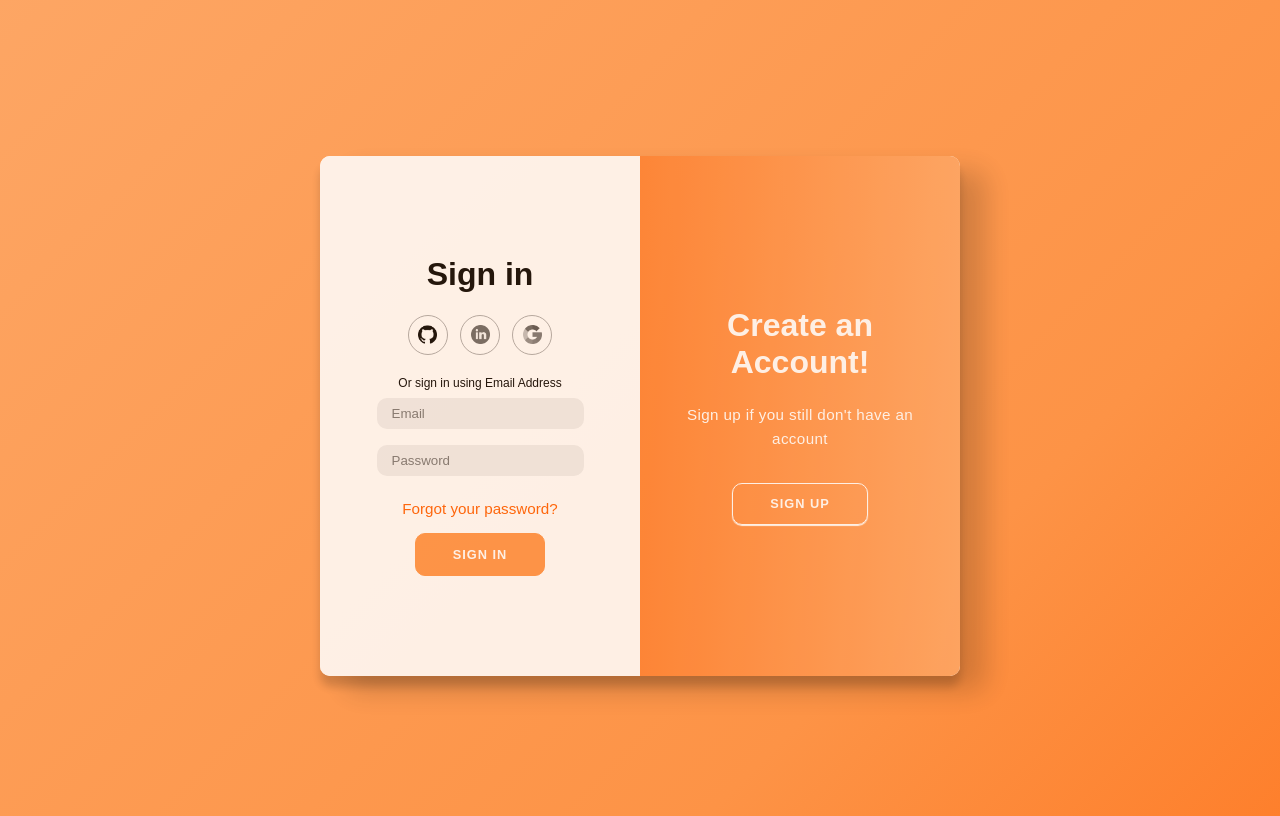
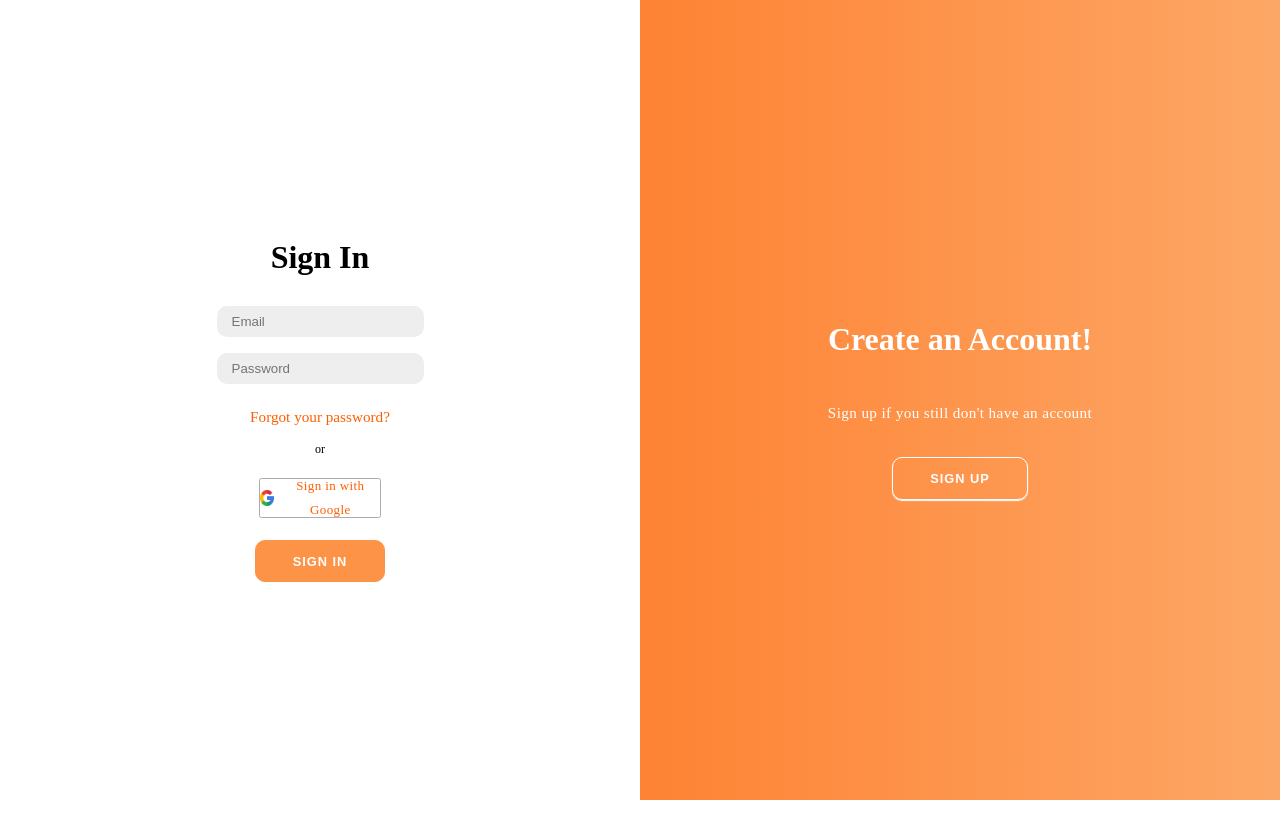
Before and after one commit to DenisDuque/TiendaOnline, a PHP site: page /TiendaOnline/views/LoginView.html in a window 1280 px wide. Run offline with PHP 8.4, Linux system fonts and the light colour scheme.

Commit message:
Login cambiado

```diff
--- a/views/LoginView.html
+++ b/views/LoginView.html
@@ -13,24 +13,7 @@
             <div class="form-container sign-up-container">
                 <form action="index.php?page=login&action=register" method="POST">
                     <h1>Sign Up</h1>
-                    <div class="social-container">
-                        <a href="https://github.com/DenisDuque" target="_blank" class="social">
-                            <div>
-                                <img src="views/assets/images/utils/github.png" alt="GitHub">
-                            </div>
-                        </a>
-                        <a href="https://www.linkedin.com/in/denis-duque-4145b5282/" target="_blank" class="social">
-                            <div>
-                                <img src="views/assets/images/utils/linkedin.png" alt="LinkedIn">
-                            </div>
-                        </a>
-                        <a href="mailto:d.duque.dev@gmail.com" target="_blank" class="social">
-                            <div>
-                                <img src="views/assets/images/utils/google.png" alt="Google">
-                            </div>
-                        </a>
-                    </div>
-                    <span>Or use your Email for registration</span>
+
                     <label>
                         <input type="text" name="registerUsername" placeholder="Name">
                     </label>
@@ -43,30 +26,21 @@
                     <label>
                         <input type="password" name="registerPassword" placeholder="Password">
                     </label>
+                    <span>or</span>
+                    <button class="social-container button-expand">
+                        <a href="mailto:d.duque.dev@gmail.com" target="_blank" class="social">
+                            <div>
+                                <img src="views/assets/images/utils/google.png" alt="Google">
+                                <p>Sign up with Google</p>
+                            </div>
+                        </a>
+                    </button>
                     <button style="margin-top: 9px">Sign Up</button>
                 </form>
             </div>
             <div class="form-container sign-in-container">
                 <form action="index.php?page=login&action=login" method="POST">
-                    <h1>Sign in</h1>
-                    <div class="social-container">
-                        <a href="https://github.com/DenisDuque" target="_blank" class="social">
-                            <div>
-                                <img src="views/assets/images/utils/github.png" alt="GitHub">
-                            </div>
-                        </a>
-                        <a href="https://www.linkedin.com/in/denis-duque-4145b5282/" target="_blank" class="social">
-                            <div>
-                                <img src="views/assets/images/utils/linkedin.png" alt="LinkedIn">
-                            </div>
-                        </a>
-                        <a href="mailto:d.duque.dev@gmail.com" target="_blank" class="social">
-                            <div>
-                                <img src="views/assets/images/utils/google.png" alt="Google">
-                            </div>
-                        </a>
-                    </div>
-                    <span>Or sign in using Email Address</span>
+                    <h1>Sign In</h1>
                     <label>
                         <input type="email" name="loginEmail" placeholder="Email">
                     </label>
@@ -74,6 +48,15 @@
                         <input type="password" name="loginPassword" placeholder="Password">
                     </label>
                     <a href="#">Forgot your password?</a>
+                    <span>or</span>
+                    <div class="social-container">
+                        <a href="mailto:d.duque.dev@gmail.com" target="_blank" class="social">
+                            <div class="button-expand">
+                                <img src="views/assets/images/utils/google.png" alt="Google">
+                                <p>Sign in with Google</p>
+                            </div>
+                        </a>
+                    </div>
                     <button>Sign In</button>
                 </form>
             </div>
--- a/views/scss/css/Login.css
+++ b/views/scss/css/Login.css
@@ -1,41 +1,16 @@
 html, body {
   width: 100%;
   height: 100%;
+  margin: 0;
+  padding: 0;
 }
 
-body {
-  font-family: "Montserrat", sans-serif;
-  display: flex;
-  flex-direction: column;
-  overflow: hidden;
-  align-items: center;
-  justify-content: center;
-  background-size: 300% 300%;
-  background-image: linear-gradient(-45deg, #FF5E00 0%, #FD9346 25%, #FDA766 51%, #FFCB74 100%);
-  animation: AnimateBackground 20s ease infinite;
-  height: 100vh;
-  margin: -2vh 0 6vh;
-  margin-top: 2vh;
-  -webkit-user-select: none;
-  -moz-user-select: none;
-       user-select: none;
-}
-@keyframes AnimateBackground {
-  0% {
-    background-position: 0% 50%;
-  }
-  50% {
-    background-position: 100% 50%;
-  }
-  100% {
-    background-position: 0% 50%;
-  }
-}
 * {
   box-sizing: border-box;
+  overflow: hidden;
 }
 
-h1 {
+h2 {
   font-weight: bold;
   margin: 0;
 }
@@ -61,15 +36,11 @@ a {
 
 .container {
   background: #fff;
-  border-radius: 10px;
-  box-shadow: 2vw 1.9vh 28px rgba(0, 0, 5, 0.2), 0 1.3vh 10px rgba(0, 0, 0, 0.2);
   position: relative;
   overflow: hidden;
-  opacity: 85%;
-  width: 50vw;
-  max-width: 100%;
-  min-height: 65vh;
-  transition: 333ms;
+  width: 100vw;
+  height: 100vh;
+  transition: 0.3s;
 }
 
 .form-container form {
@@ -86,38 +57,37 @@ a {
 .social-container {
   margin: 2.7vh 0;
   display: block;
+  width: 9.6vw;
 }
 
 .social-container a {
   border: 1px solid #ABABAB;
-  border-radius: 50%;
-  display: inline-flex;
+  border-radius: 0.2vw;
+  display: flex;
+  flex-direction: row;
   justify-content: center;
   align-items: center;
-  margin: 0 0.3vw;
+  margin: 0;
   height: 5vh;
-  width: 5vh;
-  transition: 0.33s;
-}
-.social-container a:hover {
-  transform: rotateZ(13deg);
-  border: 1px solid #FF5E00;
+  width: 100%;
 }
 .social-container a div {
   width: 100%;
   height: 100%;
   display: flex;
+  flex-direction: row;
   align-items: center;
-  filter: grayscale(100);
-  transition: filter 1s ease;
   justify-content: center;
 }
-.social-container a div:hover {
-  filter: grayscale(0);
+.social-container a div img {
+  width: 2vh;
+  height: 2vh;
 }
-.social-container a div img {
-  width: 50%;
-  height: 50%;
+.social-container a div p {
+  font-size: 13px;
+  margin: 0;
+  padding: 0;
+  padding-left: 0.5vw;
 }
 
 .form-container input {
--- a/views/scss/login.scss
+++ b/views/scss/login.scss
@@ -1,64 +1,18 @@
 @import 'variables.scss';
-// Animated Wave Background Style
 html, body {
     width: 100%;
     height: 100%;
-}
-
-// Background Section Style
-body {
-    font-family: 'Montserrat', sans-serif;
-    display: flex;
-    flex-direction: column;
-    overflow: hidden;
-    align-items: center;
-    justify-content: center;
-    background-size: 300% 300%;
-    // Make gradient transition from dark to light
-    background-image: linear-gradient(-45deg, $orange 0%, #FD9346 25%, #FDA766 51%, $yellow 100%);
-    -webkit-animation: AnimateBackground 20s ease infinite;
-    animation: AnimateBackground 20s ease infinite;
-    height: 100vh;
-    margin: -2vh 0 6vh;
-    margin-top: 2vh;
-
-    -webkit-user-select: none; // Safari
-    -ms-user-select: none; // IE 10 and IE 11
-    user-select: none; // Standard syntax
-}
-
-// Google Chrome, Safari
-@-webkit-keyframes AnimateBackground {
-    0% {
-        background-position: 0% 50%;
-    }
-    50% {
-        background-position: 100% 50%;
-    }
-    100% {
-        background-position: 0% 50%;
-    }
-}
-
-// Others
-@keyframes AnimateBackground {
-    0% {
-        background-position: 0% 50%;
-    }
-    50% {
-        background-position: 100% 50%;
-    }
-    100% {
-        background-position: 0% 50%;
-    }
+    margin: 0;
+    padding: 0;
 }
 
 // Login Section Style
 * {
     box-sizing: border-box;
+    overflow: hidden;
 }
 
-h1 {
+h2 {
     font-weight: bold;
     margin: 0;
 }
@@ -84,15 +38,11 @@ a {
 
 .container {
     background: #fff;
-    border-radius: 10px;
-    box-shadow: 2vw 1.9vh 28px rgba(0, 0, 5, .2), 0 1.3vh 10px rgba(0, 0, 0, .2);
     position: relative;
     overflow: hidden;
-    opacity: 85%;
-    width: 50vw;
-    max-width: 100%;
-    min-height: 65vh;
-    transition: 333ms;
+    width: 100vw;
+    height: 100vh;
+    transition: 0.3s;
 }
 
 .form-container form {
@@ -109,40 +59,52 @@ a {
 .social-container {
     margin: 2.7vh 0;
     display: block;
+    width: 9.6vw;
+}
+
+.button-expand {
+    transition: all 0.25s ease;
+    &::after{
+      box-shadow: inset 0 0 0 1px $orange;
+    }
+    &::before{
+      background: $orange;
+      box-shadow: inset 0 0 0 $icon-size $white;
+    }
+    &:hover::before{
+      box-shadow: inset 0 0 0 1px $white;
+    }
 }
 
 .social-container a {
     border: 1px solid $grey;
-    border-radius: 50%;
-    display: inline-flex;
+    border-radius: 0.2vw;
+    display: flex;
+    flex-direction: row;
     justify-content: center;
     align-items: center;
-    margin: 0 0.3vw;
+    margin: 0;
     height: 5vh;
-    width: 5vh;
-    transition: 0.33s;
-
-    &:hover {
-        transform: rotateZ(13deg);
-        border: 1px solid $orange;
-    }
+    width: 100%;
 
     div {
         width: 100%;
         height: 100%;
         display: flex;
+        flex-direction: row;
         align-items: center;
-        filter: grayscale(100);
-        transition: filter 1s ease;
         justify-content: center;
 
-        &:hover {
-            filter: grayscale(0);
+        img {
+            width: 2vh;
+            height: 2vh;
         }
 
-        img {
-            width: 50%;
-            height: 50%;
+        p {
+            font-size: 13px;
+            margin: 0;
+            padding: 0;
+            padding-left: 0.5vw;
         }
     }
 }
```
Also changed, not shown: 1 other file.
